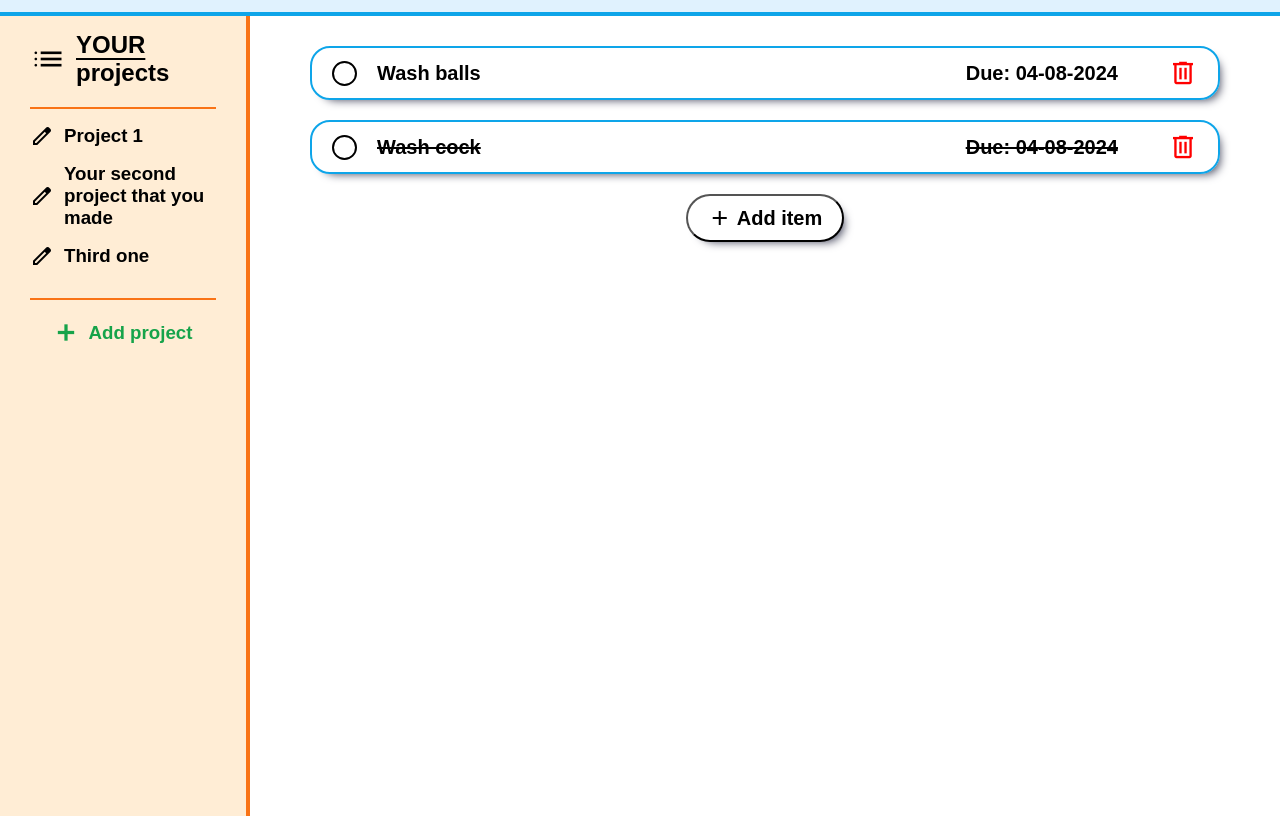
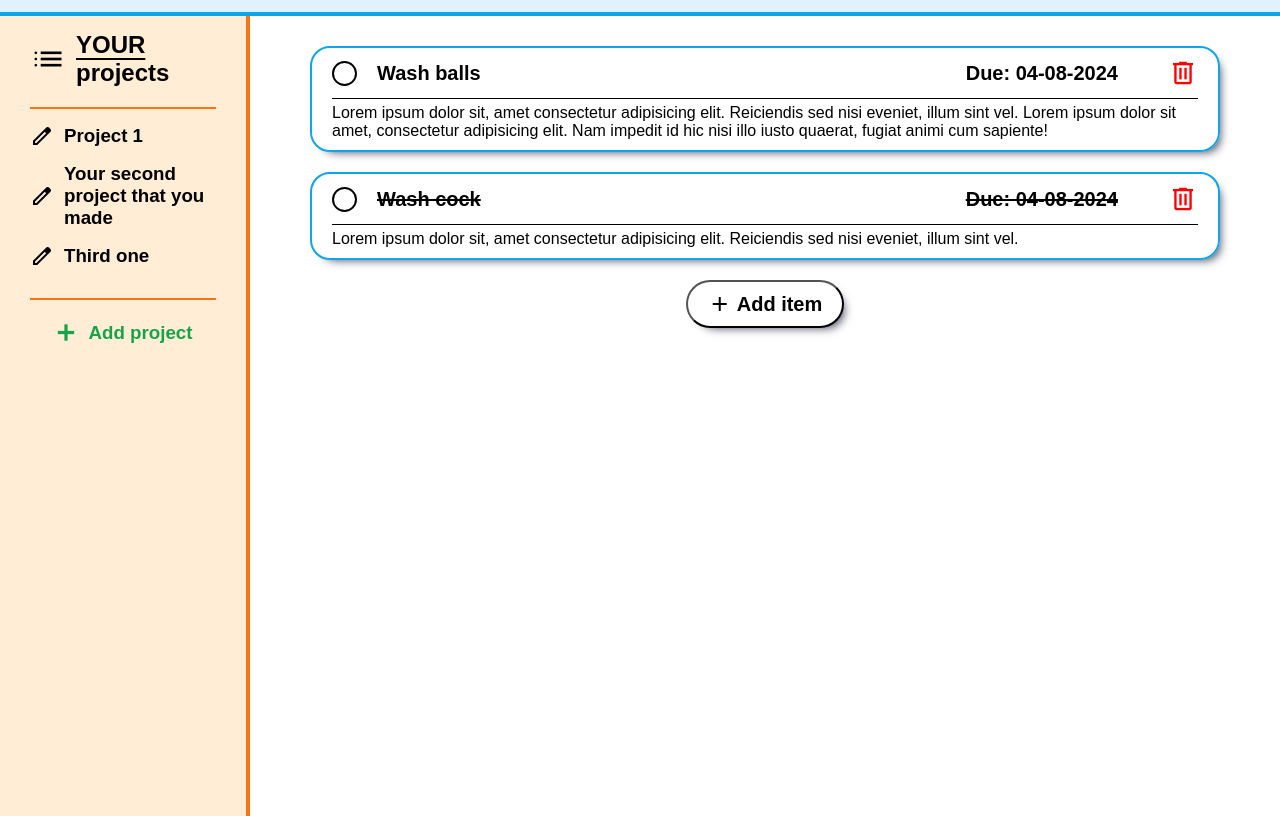
Before and after one commit to 0BooM/todo-list, a website built with webpack: page src/index.html in a window 1280 px wide. Shown: the part 68-884 px from the top of the page. Built offline with nearby package versions, Linux system fonts and the light colour scheme.

Commit message:
Add description div, divided every ul element into two divs

```diff
--- a/src/index.html
+++ b/src/index.html
@@ -50,23 +50,41 @@
     <main class="project-content">
       <ul class="to-do-list">
         <li class="to-do-element">
+          <div class="sections">
             <div class="left-section">
               <input type="checkbox" class="to-do-checbox" />
               <p>Wash balls</p>
             </div>
             <div class="right-section">
               <p class="due-date">Due: 04-08-2024</p>
-            <span class="remove-icon material-symbols-outlined"> delete </span>
+              <span class="remove-icon material-symbols-outlined">
+                delete
+              </span>
+            </div>
+          </div>
+          <div class="description">
+            Lorem ipsum dolor sit, amet consectetur adipisicing elit. Reiciendis
+            sed nisi eveniet, illum sint vel. Lorem ipsum dolor sit amet,
+            consectetur adipisicing elit. Nam impedit id hic nisi illo iusto
+            quaerat, fugiat animi cum sapiente!
           </div>
         </li>
         <li class="to-do-element todo-done">
+          <div class="sections">
             <div class="left-section">
               <input type="checkbox" class="to-do-checbox" />
               <p>Wash cock</p>
             </div>
             <div class="right-section">
               <p class="due-date">Due: 04-08-2024</p>
-            <span class="remove-icon material-symbols-outlined"> delete </span>
+              <span class="remove-icon material-symbols-outlined">
+                delete
+              </span>
+            </div>
+          </div>
+          <div class="description">
+            Lorem ipsum dolor sit, amet consectetur adipisicing elit. Reiciendis
+            sed nisi eveniet, illum sint vel.
           </div>
         </li>
       </ul>
--- a/src/style.css
+++ b/src/style.css
@@ -139,19 +139,36 @@ main ul li {
   border-radius: 2rem;
   padding: 1rem 2rem;
   margin-bottom: 2rem;
-}
-
-main ul li {
   display: flex;
+  flex-direction: column;
   align-items: center;
   justify-content: space-between;
   box-shadow: 6px 6px 10px -6px rgba(66, 68, 90, 1);
 }
+
 main ul li div {
   display: flex;
   align-items: center;
   gap: 2rem;
 }
+
+main ul li .sections {
+  display: flex;
+  align-items: center;
+  justify-content: space-between;
+  width: 100%;
+}
+
+.to-do-element .description {
+  width: 100%;
+  font-weight: normal;
+  font-size: 1.6rem;
+  text-align: left;
+  margin-top: 1rem;
+  border-top: 1px solid black;
+  padding-top: 0.5rem;
+}
+
 main ul li .right-section {
   gap: 5rem;
 }
```
Lines whose indentation alone changed are shown as unchanged.
